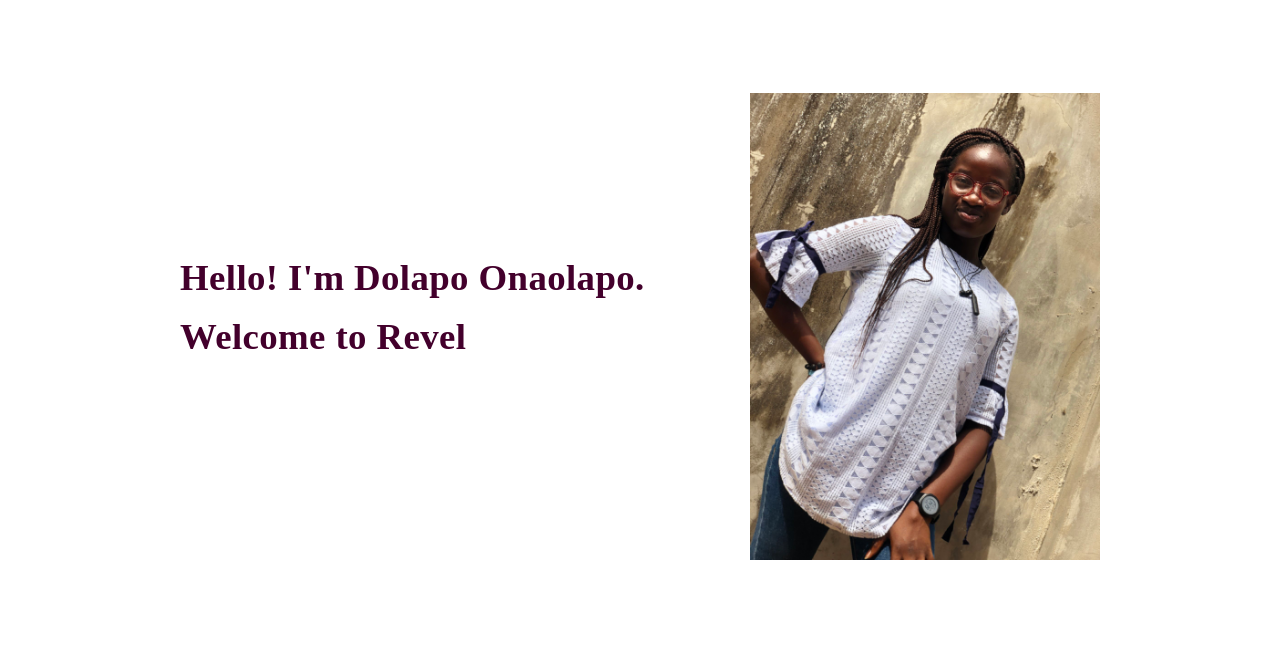
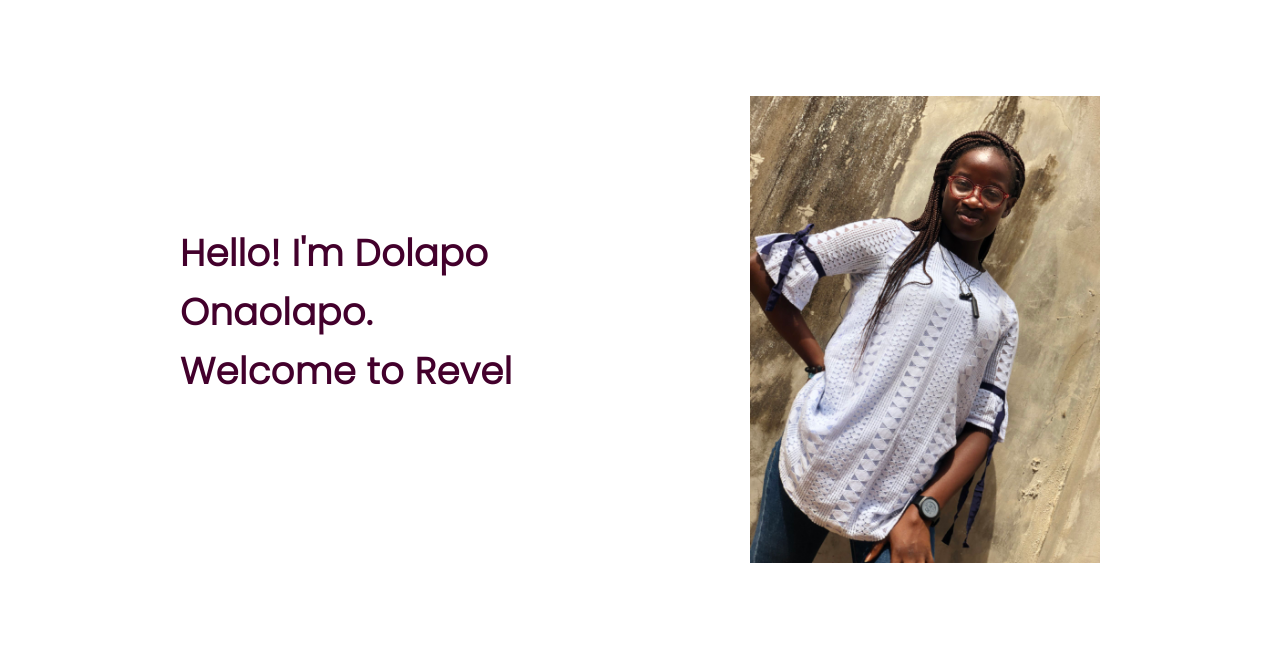
Before and after one commit to didiola/Refresh, a plain HTML site: page Index.html in a window 1280 px wide. Shown: the part 77-727 px from the top of the page. Drawn offline with Linux system fonts and the light colour scheme.

Commit message:
refactored the article page

```diff
--- a/css/base.css
+++ b/css/base.css
@@ -1,4 +1,4 @@
-@import url('https://fonts.googleapis.com/css2?family=Poppins:ital,wght@0,200;0,300;1,400&display=swap');git
+@import url('https://fonts.googleapis.com/css2?family=Poppins:ital,wght@0,200;0,300;1,400&display=swap');
 
 :root {
     font-family: 'Poppins', sans-serif;
```
